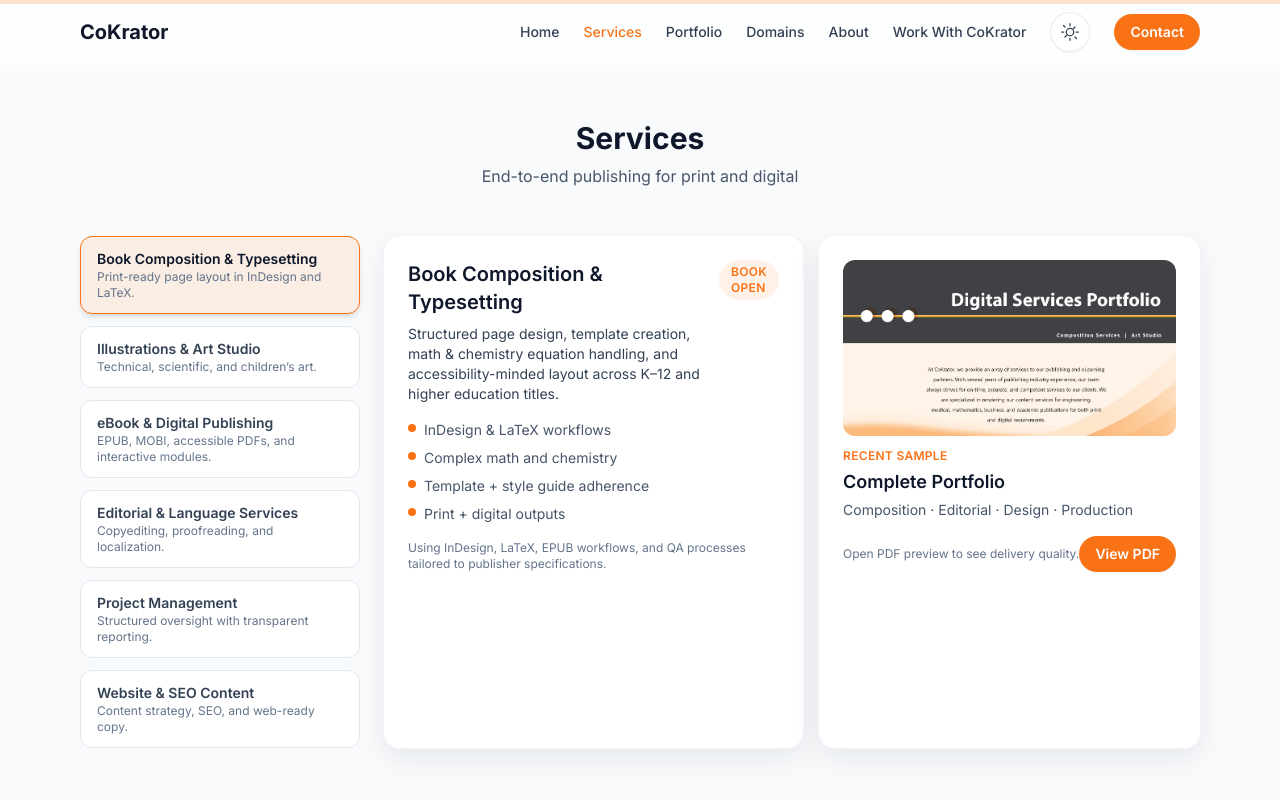
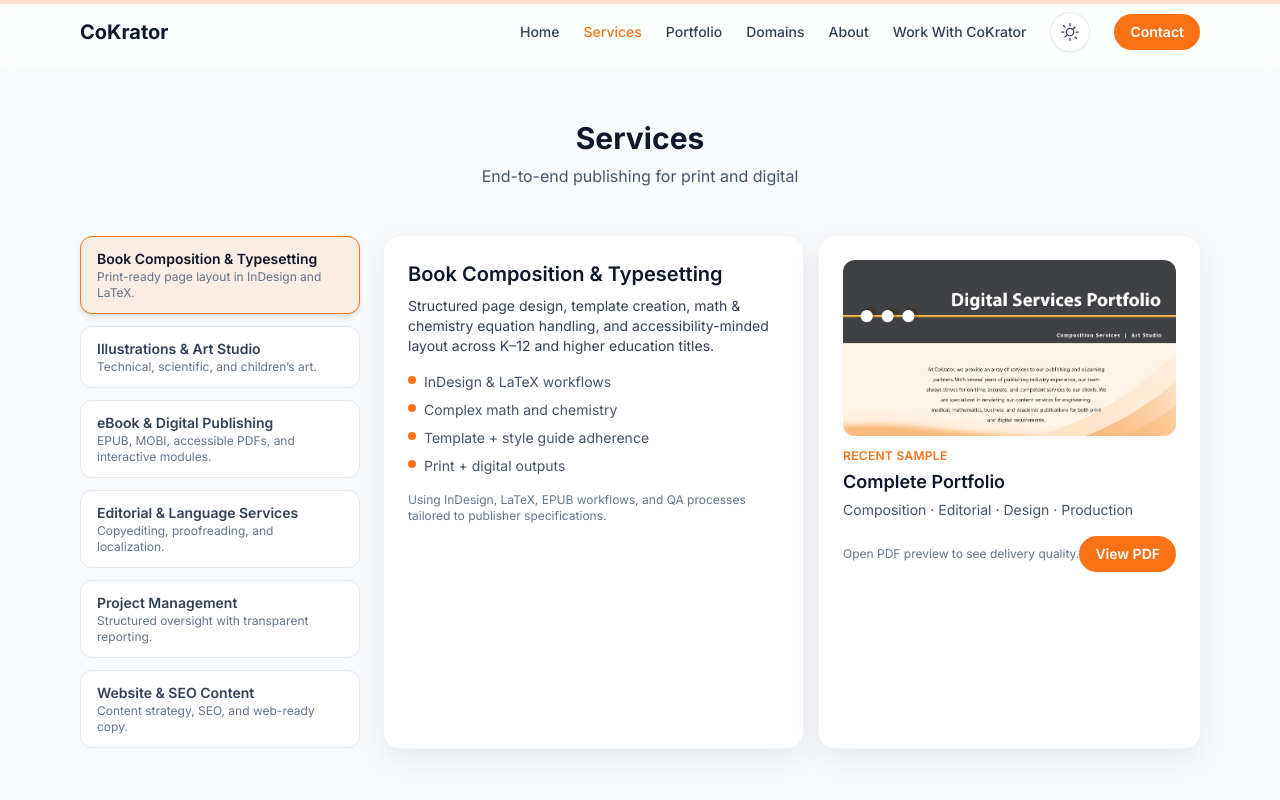
Before and after one commit to Aryaman15/Cokator_Website, a React (Vite) app in the folder client/: page /services in a window 1280 px wide. Shown: the top 800 px of the page. Built offline with nearby package versions, Linux system fonts and the light colour scheme.

Commit message:
Remove unnecessary badges on services and domains

```diff
--- a/client/src/routes/Domains.tsx
+++ b/client/src/routes/Domains.tsx
@@ -40,9 +40,6 @@
             <div>
               <p className="text-xs font-semibold uppercase tracking-wide text-accent">Featured Domain</p>
               <h3 className="text-xl font-semibold text-primary dark:text-white">{active.title}</h3>
-            </div>
-            <div className="rounded-full bg-accent/10 px-3 py-1 text-xs font-semibold text-accent">
-              {active.examples.join(' · ')}
             </div>
           </div>
           <p className="text-sm text-slate-700 dark:text-slate-200">{active.description}</p>
--- a/client/src/routes/Services.tsx
+++ b/client/src/routes/Services.tsx
@@ -54,9 +54,6 @@
                 <h3 className="text-xl font-semibold text-primary dark:text-white">{active.title}</h3>
                 <p className="mt-2 text-sm text-slate-700 dark:text-slate-200">{active.details}</p>
               </div>
-              <span className="rounded-full bg-accent/10 px-3 py-1 text-xs font-semibold uppercase tracking-wide text-accent">
-                {active.icon.replace('-', ' ')}
-              </span>
             </div>
             <ul className="mt-4 space-y-2 text-sm text-slate-600 dark:text-slate-300">
               {active.bullets.map((b) => (
```
